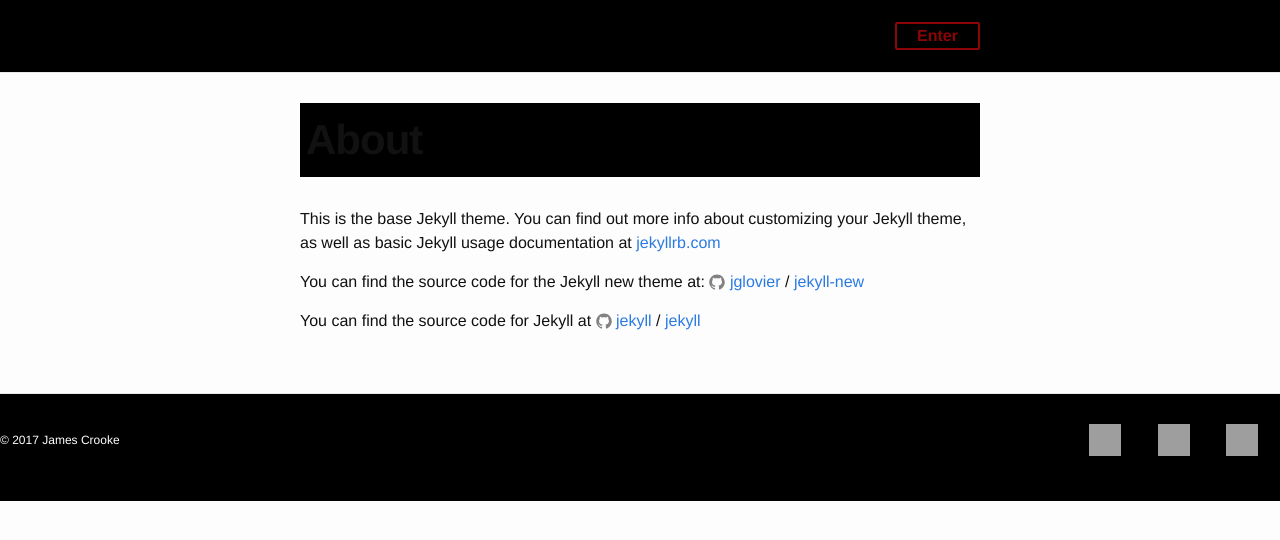
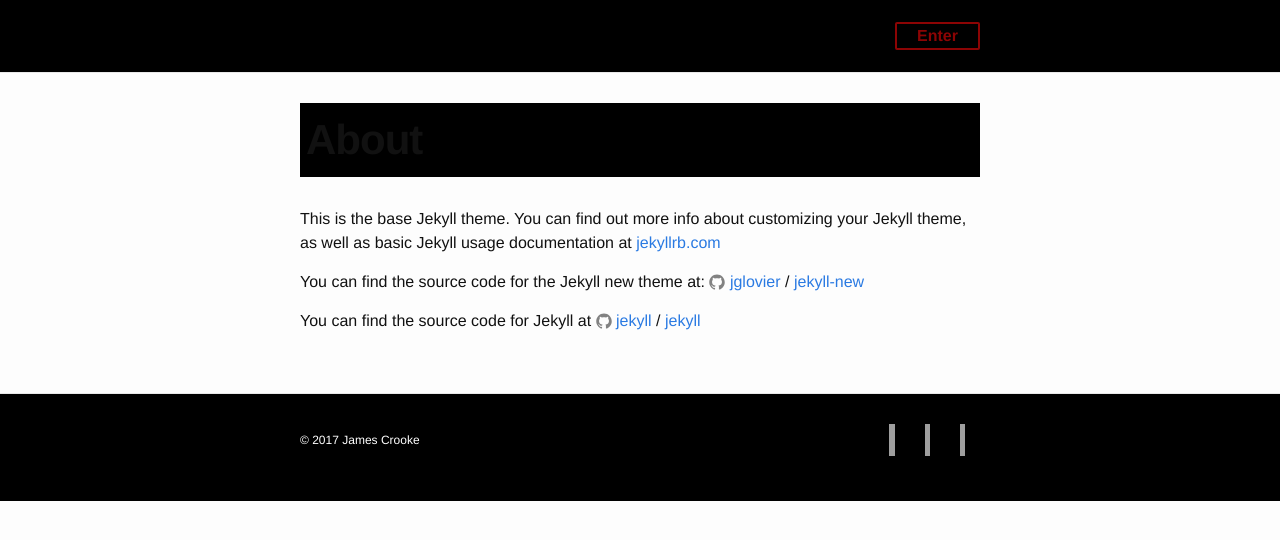
Before and after one commit to doulosiyxy/theexegesist, a Jekyll site: the page built from about.md, in a window 1280 px wide. Shown: the top 540 px of the page. Built offline with Jekyll 4.4.1, drawn with Linux system fonts in a browser that asks for light colours; nearby versions of some CDN libraries; grey boxes are pictures that could not be loaded.

Commit message:
Update footer.html

```diff
--- a/_includes/footer.html
+++ b/_includes/footer.html
@@ -1,5 +1,6 @@
 <footer class="site-footer">
 
+  <div class="wrapper">
   <div class="row">
       <p class="col-sm-4">&copy; 2017 James Crooke</p>
       <ul class="col-sm-8">
```
